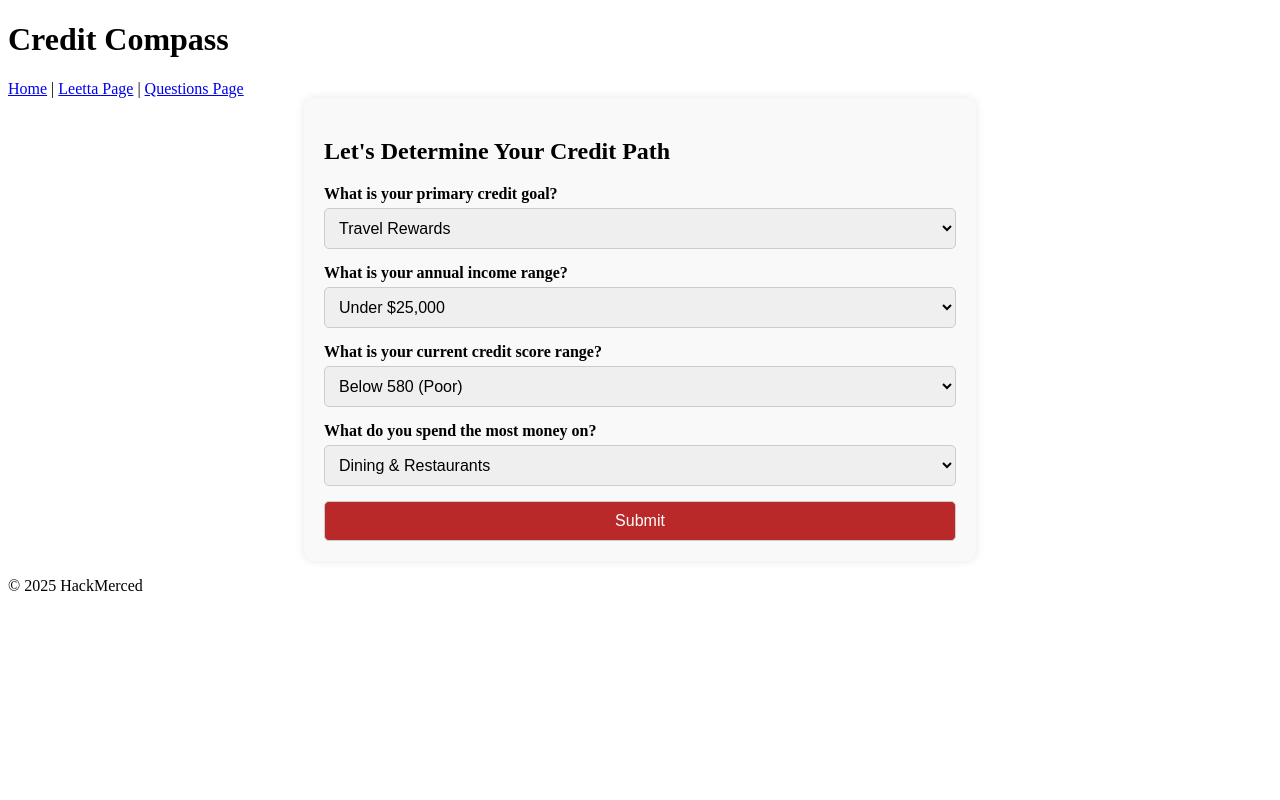
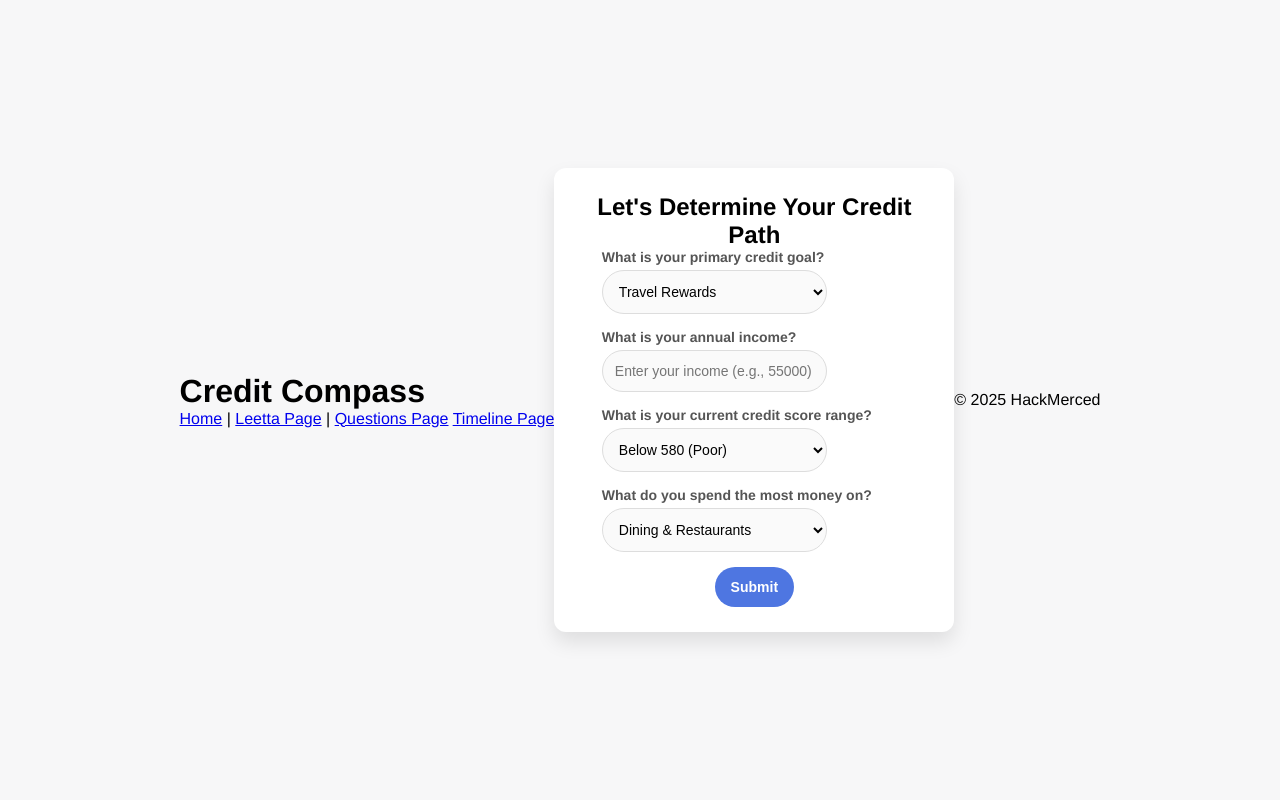
Before and after one commit to parthgmjain/CreditCompass, a Flask app: page /questions in a window 1280 px wide. Run offline with Flask 3, Linux system fonts and the light colour scheme.

Commit message:
Edited dropdown menu, started api calls

```diff
--- a/app.py
+++ b/app.py
@@ -1,5 +1,19 @@
-from flask import Flask, render_template
+from flask import Flask, render_template, request, jsonify
+import requests
+import os
+from dotenv import load_dotenv
+
+# ✅ Load environment variables
+load_dotenv()
+API_KEY = os.getenv("LETTA_API_KEY")
+if not API_KEY:
+    raise ValueError("❌ ERROR: LETTA_API_KEY is missing from .env file")
+
 app = Flask(__name__)
+
+# ✅ Letta AI Configuration
+AGENT_ID = "agent-7a3b2942-3050-4751-b63e-670b927d02a0"
+LETTA_API_URL = f"http://localhost:8283/v1/agents/{AGENT_ID}/messages"
 
 @app.route('/')
 def home():
@@ -13,5 +27,53 @@ def letta():
 def questions():
     return render_template('questions.html')
 
+@app.route('/timeline')
+def timeline():
+    return render_template('timeline.html')
+
+@app.route('/generate_timeline', methods=['POST'])
+def generate_timeline():
+    """Fetch credit recommendations from Letta.ai"""
+    user_data = request.json
+
+    if "messages" not in user_data or not isinstance(user_data["messages"], list):
+        return jsonify({"error": "Invalid request format. 'messages' array is required."}), 400
+
+    headers = {
+        "Content-Type": "application/json",
+        "Authorization": f"Bearer {API_KEY}"
+    }
+
+    try:
+        print("📡 Sending request to Letta AI...")
+        print(f"🔹 Request Data: {user_data}")
+
+        response = requests.post(LETTA_API_URL, json=user_data, headers=headers)
+
+        print(f"📝 Response Status: {response.status_code}")
+
+        # ✅ Check for API response errors
+        if response.status_code != 200:
+            print(f"❌ Error Response: {response.text}")
+            return jsonify({
+                "error": f"Failed to fetch recommendations, status: {response.status_code}",
+                "details": response.text
+            }), response.status_code
+
+        # ✅ Parse response safely
+        try:
+            response_json = response.json()
+        except Exception as e:
+            print(f"❌ JSON Parse Error: {e}")
+            return jsonify({"error": "Invalid JSON response from Letta AI."}), 500
+
+        print(f"🔍 API Response Data: {response_json}")
+
+        return jsonify(response_json)  # ✅ Return successful response
+
+    except requests.exceptions.RequestException as e:
+        print(f"🔥 API request failed: {e}")
+        return jsonify({"error": f"API request failed: {str(e)}"}), 500
+
 if __name__ == '__main__':
     app.run(debug=True)
--- a/static/main.css
+++ b/static/main.css
@@ -1,3 +1,70 @@
+/* Reset default styles */
+* {
+    margin: 0;
+    padding: 0;
+    box-sizing: border-box;
+}
+
+/* Body - Centers everything */
+body {
+    font-family: 'Helvetica Neue', sans-serif;
+    background-color: #f7f7f8;
+    display: flex;
+    justify-content: center;
+    align-items: center;
+    min-height: 100vh;
+    padding: 20px;
+}
+
+/* ======== Chat Page Styles ======== */
+.chat-container {
+    width: 400px; /* Fixed width for the chat card */
+    height: 600px; /* Adjust height to your preference */
+    background-color: #fff;
+    border-radius: 12px;
+    box-shadow: 0 10px 20px rgba(0, 0, 0, 0.1);
+    display: flex;
+    flex-direction: column;
+    overflow: hidden;
+    margin: 40px auto;
+    animation: fadeIn 0.4s ease-in-out;
+}
+
+/* Chat box where messages appear */
+.chat-box {
+    flex-grow: 1;
+    padding: 20px;
+    overflow-y: auto;
+    display: flex;
+    flex-direction: column;
+    gap: 15px;
+    background-color: #fafafa;
+}
+
+/* Individual message styles */
+.message {
+    max-width: 80%;
+    padding: 12px;
+    border-radius: 15px;
+    line-height: 1.4;
+    word-wrap: break-word;
+    font-size: 14px;
+}
+
+.user-message {
+    background-color: #4e76e1;
+    color: white;
+    align-self: flex-end;
+    border-bottom-left-radius: 0;
+}
+
+.bot-message {
+    background-color: #e4e7ed;
+    color: #333;
+    align-self: flex-start;
+    border-bottom-right-radius: 0;
+}
+
 /* Input container - Fixes full-width issue */
 .input-container {
     display: flex;
@@ -9,18 +76,27 @@
     width: 100%;
     box-sizing: border-box;
 }
-input[type="text"] {
+
+/* Input field inside chat */
+input[type="text"], select {
     flex-grow: 1;
     padding: 12px;
     border-radius: 25px;
     border: 1px solid #ddd;
     font-size: 14px;
-    margin-right: 8px; /* Adjusted to give the button space */
     transition: border 0.3s ease;
-    width: calc(100% - 80px); /* Adjust width properly */
+    background-color: #fafafa;
+    width: calc(100% - 80px);
 }
 
-button#send-btn {
+input[type="text"]:focus, select:focus {
+    outline: none;
+    border-color: #4e76e1;
+    background-color: #fff;
+}
+
+/* Shared button styles */
+button {
     background-color: #4e76e1;
     color: white;
     padding: 12px 16px;
@@ -32,57 +108,102 @@ button#send-btn {
     transition: background-color 0.3s ease;
     width: auto;
     min-width: 70px;
-    flex-shrink: 0; /* Prevents button from getting squeezed */
+    flex-shrink: 0;
 }
 
-.chat-container {
-    width: 400px;           /* Fixed width for the chat card */
-    height: 600px;          /* Adjust height to your preference */
-    background-color: #fff;
+button:hover {
+    background-color: #3d68b7;
+}
+
+/* ======== Questions Page Styles ======== */
+.questions-container {
+    width: 400px;
+    padding: 25px;
+    background: #fff;
     border-radius: 12px;
     box-shadow: 0 10px 20px rgba(0, 0, 0, 0.1);
     display: flex;
     flex-direction: column;
+    align-items: center;
+    text-align: center;
+    transition: transform 0.2s ease-in-out;
     overflow: hidden;
-    margin: 40px auto;       /* Centers horizontally in the page */
+    margin: auto;
 }
-.chat-box {
-    flex-grow: 1;
-    padding: 20px;  /* Adds spacing inside chat box */
-    overflow-y: auto;
+
+/* Styling for each question section */
+.question {
+    width: 100%;
+    margin-bottom: 15px;
+    text-align: left;
+}
+
+/* Labels */
+label {
+    font-weight: bold;
+    display: block;
+    margin-bottom: 5px;
+    color: #555;
+    font-size: 14px;
+}
+
+/* Submit button (matches chat button) */
+button.submit-btn {
+    width: 100%;
+}
+
+/* Smooth fade-in animation */
+.questions-container {
+    animation: fadeIn 0.4s ease-in-out;
+}
+
+@keyframes fadeIn {
+    0% {
+        opacity: 0;
+        transform: translateY(10px);
+    }
+    100% {
+        opacity: 1;
+        transform: translateY(0);
+    }
+}
+
+/* Timeline container */
+.timeline-container {
+    width: 600px;
+    background: #fff;
+    padding: 20px;
+    border-radius: 12px;
+    box-shadow: 0 10px 20px rgba(0, 0, 0, 0.1);
     display: flex;
     flex-direction: column;
-    gap: 15px;  /* Adds space between messages */
-    background-color: #fafafa;
+    align-items: center;
 }
 
-/* Input field - Keeps it inside chat box */
-input[type="text"] {
-    flex-grow: 1;
-    padding: 12px;
-    border-radius: 25px;
-    border: 1px solid #ddd;
-    font-size: 14px;
-    margin-right: 12px;
-    transition: border 0.3s ease;
-    width: calc(100% - 80px); /* Adjust width properly */
+/* Timeline card */
+.timeline-card {
+    display: flex;
+    flex-direction: column;
+    align-items: center;
+    background: #f7f7f8;
+    padding: 20px;
+    border-radius: 12px;
+    width: 100%;
+    text-align: center;
+    margin-bottom: 15px;
 }
 
-/* Fix for oversized send button */
-button#send-btn {
-    background-color: #4e76e1;
-    color: white;
-    padding: 12px 20px;
-    border: none;
-    border-radius: 25px;
-    cursor: pointer;
-    font-size: 14px;
-    font-weight: bold;
-    transition: background-color 0.3s ease;
-    width: auto; /* Stops it from stretching */
-    min-width: 70px;
+/* Credit card image */
+.timeline-card img {
+    width: 100px;
+    height: auto;
+    margin-bottom: 10px;
 }
 
-button#send-btn:hover {
-    background-color: #3d68b7;
+/* Connectors between cards */
+.timeline-connector {
+    width: 3px;
+    height: 40px;
+    background: #4e76e1;
+    margin: auto;
 }
--- a/templates/base.html
+++ b/templates/base.html
@@ -6,7 +6,6 @@
     <meta name="description" content="Welcome to Credit Compass, your guide to better credit management.">
     <meta name="author" content="HackMerced Team">
     <link rel="stylesheet" href="{{ url_for('static', filename='main.css') }}">
-    <link rel="stylesheet" type="text/css" href="{{ url_for('static', filename='main.css') }}">
 
     <title>{% block title %}Credit Compass{% endblock %}</title>
 </head>
@@ -17,6 +16,7 @@
             <a href="/">Home</a> |
             <a href="/letta">Leetta Page</a> |
             <a href="/questions">Questions Page</a>
+            <a href="/timeline">Timeline Page</a>
 
         </nav>
     </header>
--- a/templates/questions.html
+++ b/templates/questions.html
@@ -6,6 +6,7 @@
     <div class="questions-container">
         <h2>Let's Determine Your Credit Path</h2>
         <form id="questions-form">
+            <!-- ✅ Credit Goal -->
             <div class="question">
                 <label for="goal">What is your primary credit goal?</label>
                 <select id="goal" name="goal">
@@ -16,16 +17,13 @@
                 </select>
             </div>
 
+            <!-- ✅ Income - Changed to Text Input -->
             <div class="question">
-                <label for="income">What is your annual income range?</label>
-                <select id="income" name="income">
-                    <option value="under-25k">Under $25,000</option>
-                    <option value="25k-50k">$25,000 - $50,000</option>
-                    <option value="50k-100k">$50,000 - $100,000</option>
-                    <option value="over-100k">Over $100,000</option>
-                </select>
+                <label for="income">What is your annual income?</label>
+                <input type="text" id="income" name="income" placeholder="Enter your income (e.g., 55000)">
             </div>
 
+            <!-- ✅ Credit Score with 'Don't Know' Option -->
             <div class="question">
                 <label for="credit-score">What is your current credit score range?</label>
                 <select id="credit-score" name="credit-score">
@@ -34,9 +32,11 @@
                     <option value="good">670 - 739 (Good)</option>
                     <option value="very-good">740 - 799 (Very Good)</option>
                     <option value="excellent">800+ (Excellent)</option>
+                    <option value="dont-know">Don't know, I'm getting my first credit card</option>
                 </select>
             </div>
 
+            <!-- ✅ Spending Category -->
             <div class="question">
                 <label for="spending">What do you spend the most money on?</label>
                 <select id="spending" name="spending">
@@ -56,53 +56,24 @@
         document.getElementById("questions-form").addEventListener("submit", function(event) {
             event.preventDefault();
 
+            // ✅ Get user responses
             const goal = document.getElementById("goal").value;
-            const income = document.getElementById("income").value;
+            const income = document.getElementById("income").value.trim();  // Ensure no extra spaces
             const creditScore = document.getElementById("credit-score").value;
             const spending = document.getElementById("spending").value;
 
+            // ✅ Validate income input (must be a number)
+            if (!income || isNaN(income) || parseInt(income) < 0) {
+                alert("Please enter a valid income (numbers only).");
+                return;
+            }
+
             console.log("User's responses:", { goal, income, creditScore, spending });
 
-            alert("Your responses have been recorded! We will generate your credit card plan.");
+            // ✅ Redirect user to timeline page with responses as URL parameters
+            const queryString = new URLSearchParams({ goal, income, creditScore, spending }).toString();
+            window.location.href = `/timeline?${queryString}`;
         });
     </script>
 
-    <style>
-        .questions-container {
-            width: 50%;
-            margin: auto;
-            padding: 20px;
-            background: #f9f9f9;
-            border-radius: 10px;
-            box-shadow: 0px 0px 10px rgba(0, 0, 0, 0.1);
-        }
-
-        .question {
-            margin-bottom: 15px;
-        }
-
-        label {
-            font-weight: bold;
-            display: block;
-            margin-bottom: 5px;
-        }
-
-        select, button {
-            width: 100%;
-            padding: 10px;
-            font-size: 16px;
-            border-radius: 5px;
-            border: 1px solid #ccc;
-        }
-
-        button {
-            background-color: #ba2929;
-            color: white;
-            cursor: pointer;
-        }
-
-        button:hover {
-            background-color: #45a049;
-        }
-    </style>
 {% endblock %}
```
Also changed, not shown: templates/timeline.html (added, +79 -0 lines), 1 other file.
